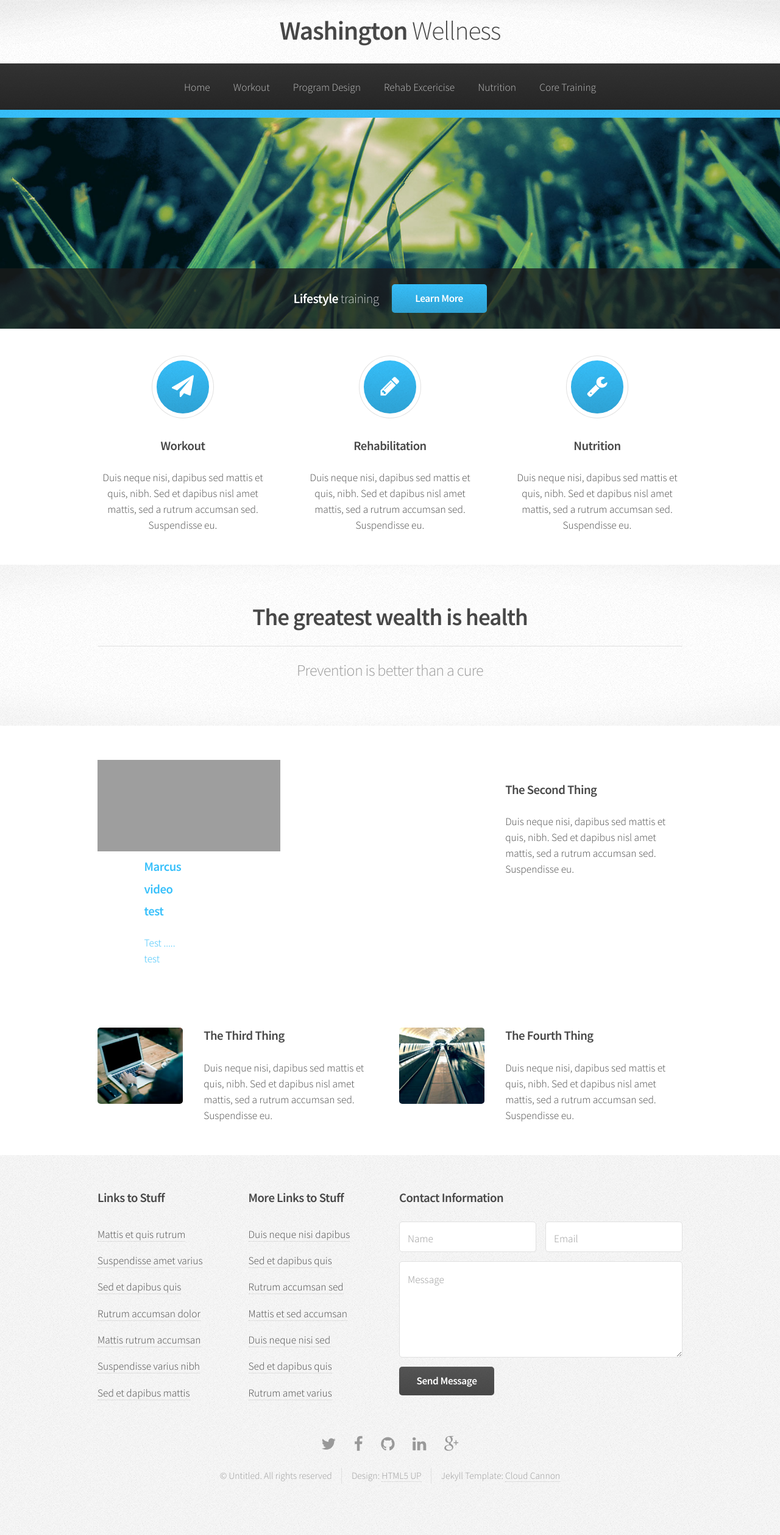
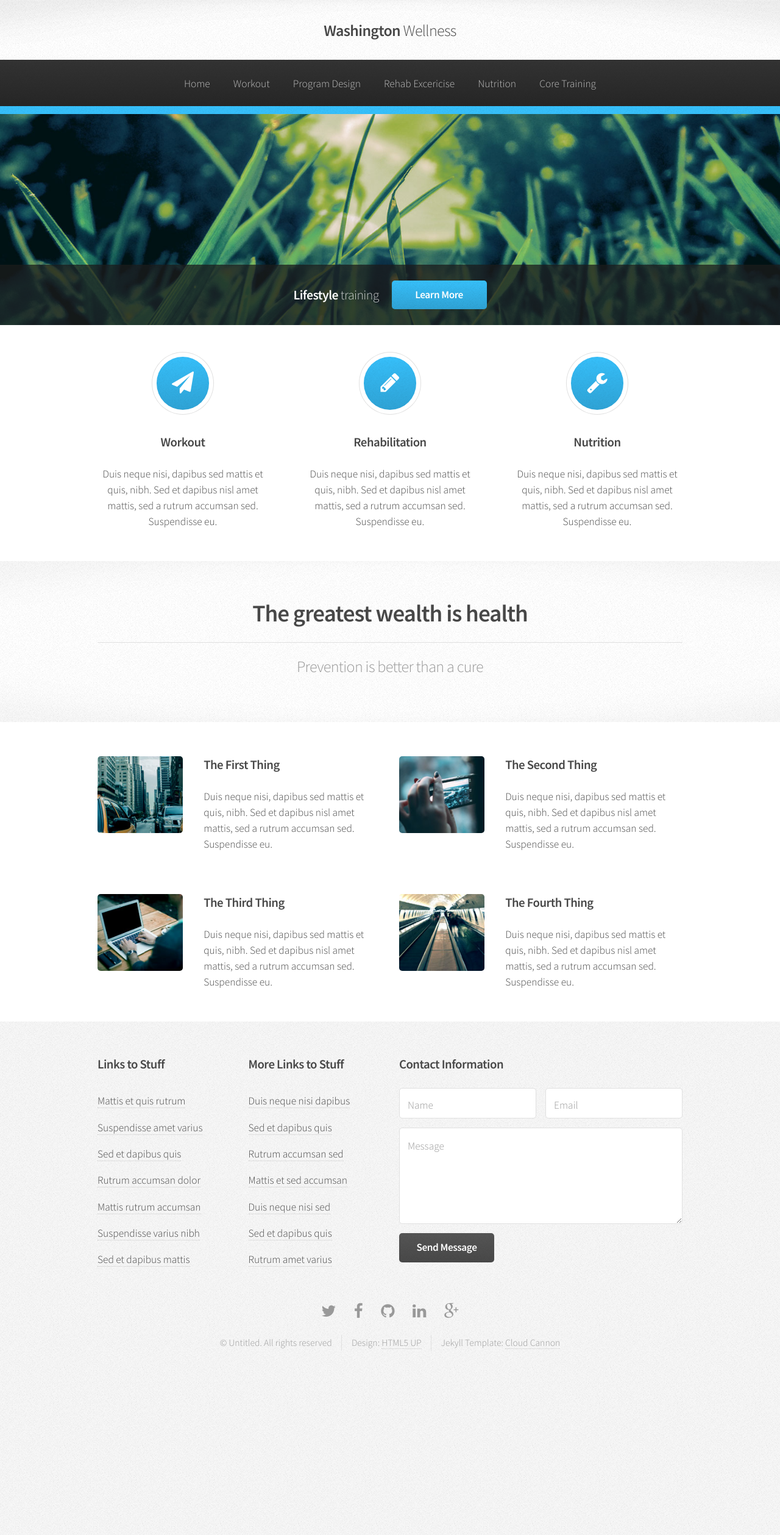
Before and after one commit to washington-wellness/washington-wellness.github.i, a Jekyll site: the page built from index.html, in a window 1280 px wide. Shown: the whole page at 61% size. Built offline with Jekyll 4.4.1, drawn with Linux system fonts in a browser that asks for light colours; the list of posts is cut into pages by our own code; after the commit the page ends 2298 px from its top, so only the background shows below that; grey boxes are pictures that could not be loaded.

Commit message:
revert back

```diff
--- a/assets/css/style.css
+++ b/assets/css/style.css
@@ -575,7 +575,7 @@
 		}
 
 			#header h1 a {
-				font-size: 2.5em;
+				font-size: 1.5em;
 				letter-spacing: -0.025em;
 				border: 0;
 			}
@@ -838,6 +838,7 @@
 			margin-top: 1.5em;
 			text-align: center;
 			font-size: 0.9em;
+<<<<<<< HEAD
 		}
 
 		.fixed {
@@ -845,3 +846,6 @@
 		    top:0; left:0;
 		    width: 100%;
 		}
+=======
+		}
+>>>>>>> parent of aa85c69... change to 2.5em
--- a/index.html
+++ b/index.html
@@ -56,20 +56,16 @@ layout: default
 			<div class="row">
 				<section class="6u">
 					<div class="box post">
-						<a href="#" class="image left">
-							<object data="20150814_133313-3.mp4"</a></object>
+						<a href="#" class="image left"><img src="{{ site.baseurl }}/assets/images/pic01.jpg" alt="" /></a>
 						<div class="inner">
-							<h3>Marcus video test</h3>
-
-							<p>Test ..... test</p>
+							<h3>The First Thing</h3>
+							<p>Duis neque nisi, dapibus sed mattis et quis, nibh. Sed et dapibus nisl amet mattis, sed a rutrum accumsan sed. Suspendisse eu.</p>
 						</div>
 					</div>
 				</section>
 				<section class="6u">
 					<div class="box post">
-						<a href="#" class="image left">
-							<object data="https://www.youtube.com/embed/XvB_nggE6mA"
-	   width="200" height="130"></object></a>
+						<a href="#" class="image left"><img src="{{ site.baseurl }}/assets/images/pic02.jpg" alt="" /></a>
 						<div class="inner">
 							<h3>The Second Thing</h3>
 							<p>Duis neque nisi, dapibus sed mattis et quis, nibh. Sed et dapibus nisl amet mattis, sed a rutrum accumsan sed. Suspendisse eu.</p>
```
